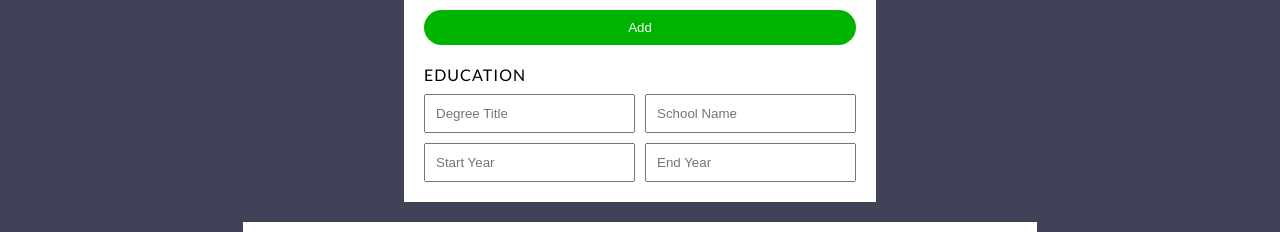
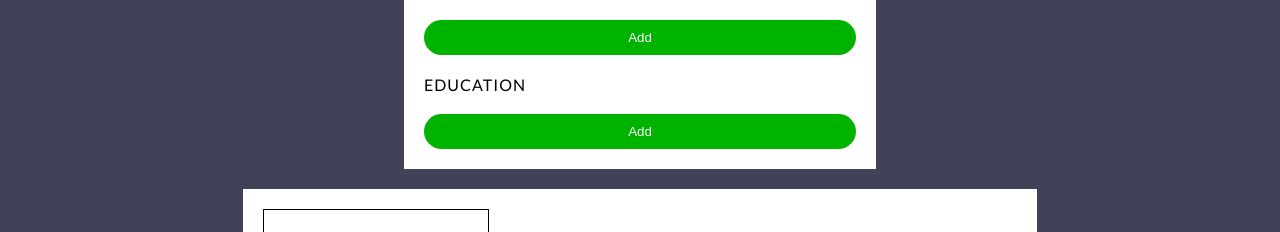
Before and after one commit to janpatrick-dev/cv-project, a React (Create React App) app: page / in a window 1280 px wide. Shown: the part 512-744 px from the top of the page. Built offline with nearby package versions, Linux system fonts and the light colour scheme.

Commit message:
implemented adding and removing of education on forms and display

```diff
--- a/src/App.css
+++ b/src/App.css
@@ -257,6 +257,21 @@ p {
   font-weight: bold;
 }
 
+.form-container {
+  display: grid;
+  grid-template-columns: 1fr;
+  gap: 20px;
+}
+
+.form-container div {
+  padding: 10px;
+  border: 1px solid var(--color-primary-dark-blue);
+}
+
+.form-container div:last-child::after {
+  border: none;
+}
+
 /* Buttons */
 [class*=btn] {
   padding: 1rem 2rem;
--- a/src/Example.js
+++ b/src/Example.js
@@ -38,18 +38,21 @@ const Example = {
   ],
   educations: [
     {
+      id: uuidv4(),
       degreeTitle: 'Master of Science in Computer Science',
       schoolName: 'University of Example',
       startYear: 2021,
       endYear: 2022,
     },
     {
+      id: uuidv4(),
       degreeTitle: 'Bachelor of Science in Information Technology',
       schoolName: 'University of Example',
       startYear: 2015,
       endYear: 2021,
     },
     {
+      id: uuidv4(),
       degreeTitle: 'High School',
       schoolName: 'Example High School',
       startYear: 2011,
--- a/src/components/Education.js
+++ b/src/components/Education.js
@@ -8,7 +8,7 @@ class Education extends Component {
   }
 
   render() {
-    const { degreeTitle, schoolName, startYear, endYear } = this.props;
+    const { degreeTitle, schoolName, startYear, endYear } = this.props.education;
 
     return (
       <div className='education-row'>
--- a/src/components/forms/EducationForm.js
+++ b/src/components/forms/EducationForm.js
@@ -1,18 +1,58 @@
 import { Component } from 'react';
+import EducationFormInput from './form-inputs/EducationFormInput';
 import Input from './form-inputs/Input';
+import { v4 as uuidv4 } from 'uuid';
+import ButtonComponent from '../buttons/ButtonComponent';
 
 class EducationForm extends Component {
 
+  constructor(props) {
+    super(props);
+  }
+
+  handleOnAddClick = () => {
+    const educations = [...this.props.info.educations];
+    this.props.setInfo('educations', educations.concat({
+      id: uuidv4(),
+      degreeTitle: '',
+      schoolName: '',
+      startYear: '',
+      endYear: ''
+    }));
+  }
+
+  handleOnRemoveClick = () => {
+    const educations = [...this.props.info.educations];
+    educations.pop();
+    this.props.setInfo('educations', educations);
+  }
+
   render() {
+    const { educations } = this.props.info;
+
     return (
       <section className='section-input-education'>
         <h2>Education</h2>
-        <div className='input-container'>
-          <Input type='text' placeholder='Degree Title' />
-          <Input type='text' placeholder='School Name' />
-          <Input type='number' placeholder='Start Year' />
-          <Input type='number' placeholder='End Year' />
+        <div className='form-container'>
+          {educations.map((education, index) => {
+            return <EducationFormInput
+              key={education.id}
+              editEducation={(e) => this.props.editEducation(e, index)}
+              education={education} />
+          })}
         </div>
+        <ButtonComponent
+          label='Add'
+          type='button'
+          className='add-btn'
+          onClick={this.handleOnAddClick} />
+        {educations.length > 0
+          ? <ButtonComponent
+              label='Remove'
+              type='button'
+              className='remove-btn'
+              onClick={this.handleOnRemoveClick}/>
+          : null}
       </section>
     );
   }
--- a/src/components/forms/ExperienceForm.js
+++ b/src/components/forms/ExperienceForm.js
@@ -35,12 +35,14 @@ class ExperienceForm extends Component {
     return (
       <section className='section-input-experience'>
         <h2>Experience</h2>
+        <div className='form-container'>
           {experiences.map((experience, index) => {
             return <ExperienceFormInput
               key={experience.id}
               editExperience={(e) => this.props.editExperience(e, index)}
               experience={experience} />
           })}
+        </div>
         <ButtonComponent
           label='Add'
           type='button'
--- /dev/null
+++ b/src/components/forms/form-inputs/EducationFormInput.js
@@ -0,0 +1,54 @@
+import { Component } from 'react';
+import Input from './Input.js';
+
+class EducationFormInput extends Component {
+
+  constructor(props) {
+    super(props);
+
+    this.state = this.props.education;
+  }
+
+  handleOnChange = (propName, e) => {
+    this.setState({
+      ...this.state,
+      [propName]: e.target.value
+    }, () => this.props.editEducation(this.state));
+  }
+
+  render() {
+    const {
+      degreeTitle,
+      schoolName,
+      startYear,
+      endYear
+    } = this.props.education;
+
+    return (
+      <div className='input-container'>
+        <Input
+          type='text'
+          placeholder='Degree Title'
+          onChange={(e) => this.handleOnChange('degreeTitle', e)}
+          defaultValue={degreeTitle} />
+        <Input
+          type='text'
+          placeholder='School Name'
+          onChange={(e) => this.handleOnChange('schoolName', e)}
+          defaultValue={schoolName} />
+        <Input
+          type='number'
+          placeholder='Start Year'
+          onChange={(e) => this.handleOnChange('startYear', e)}
+          defaultValue={startYear} />
+        <Input
+          type='number'
+          placeholder='End Year'
+          onChange={(e) => this.handleOnChange('endYear', e)}
+          defaultValue={endYear} />
+      </div>
+    );
+  }
+}
+
+export default EducationFormInput;
--- a/src/components/sections/ContentSection.js
+++ b/src/components/sections/ContentSection.js
@@ -43,6 +43,15 @@ class ContentSection extends Component {
     });
   }
 
+  handleOnEditEducation = (updatedEducation, index) => {
+    const educations = [...this.state.educations];
+    educations[index] = updatedEducation;
+    this.setState({
+      ...this.state,
+      educations: educations
+    });
+  }
+
   render() {
     return (
       <section className='section-content'>
@@ -50,6 +59,7 @@ class ContentSection extends Component {
           setInfo={this.setInfo}
           setExampleInfo={this.setExampleInfo}
           editExperience={this.handleOnEditExperience}
+          editEducation={this.handleOnEditEducation}
           info={this.state} />
         <DisplaySection info={this.state} />
       </section>
--- a/src/components/sections/EducationSection.js
+++ b/src/components/sections/EducationSection.js
@@ -1,26 +1,19 @@
 import { Component } from 'react';
 import Education from '../Education';
+import uniqid from 'uniqid';
 
 class EducationSection extends Component {
 
   render() {
+    const educations = this.props.educations;
     return (
       <section className='section-display-personal-education'>
         <h2>Education</h2>
         <hr />
         <div className='education-list'>
-          {/* <Education
-            degreeTitle='Degree Example 1'
-            schoolName='School Example 1'
-            startYear='2012'
-            endYear='2018'
-          />
-          <Education
-            degreeTitle='Degree Example 2'
-            schoolName='School Example 2'
-            startYear='2008'
-            endYear='2012'
-          /> */}
+          {educations.map((education) => {
+            return <Education key={uniqid()} education={education} />
+          })}
         </div>
       </section>
     );
--- a/src/components/sections/InputSection.js
+++ b/src/components/sections/InputSection.js
@@ -35,7 +35,10 @@ class InputSection extends Component {
             setInfo={this.setInfo}
             info={this.props.info}
             editExperience={this.props.editExperience} />
-          <EducationForm />
+          <EducationForm
+            setInfo={this.setInfo}
+            info={this.props.info}
+            editEducation={this.props.editEducation} />
         </form>
       </section>
     );
--- a/src/components/sections/PersonalSection.js
+++ b/src/components/sections/PersonalSection.js
@@ -14,7 +14,7 @@ class PersonalSection extends Component {
       <section className='section-display-personal'>
         <Avatar imgSrc={this.props.info.urlAvatar} />
         <PersonalInfoSection info={this.props.info} />
-        <EducationSection />
+        <EducationSection educations={this.props.info.educations} />
       </section>
     );
   }
```
Lines whose indentation alone changed are shown as unchanged.
